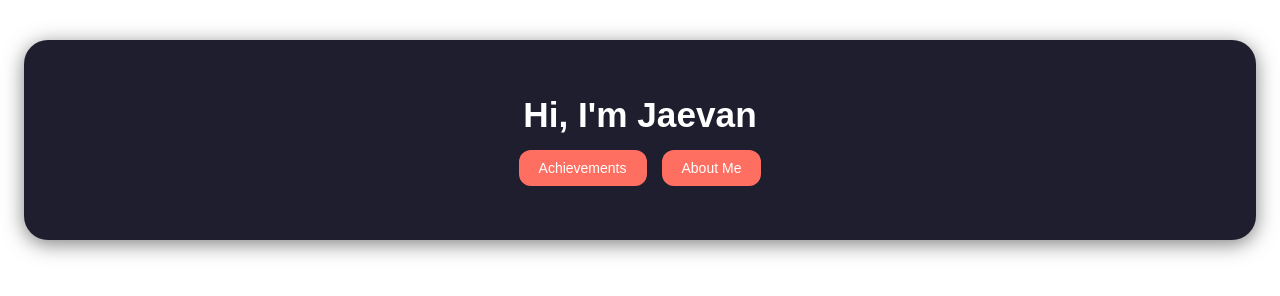
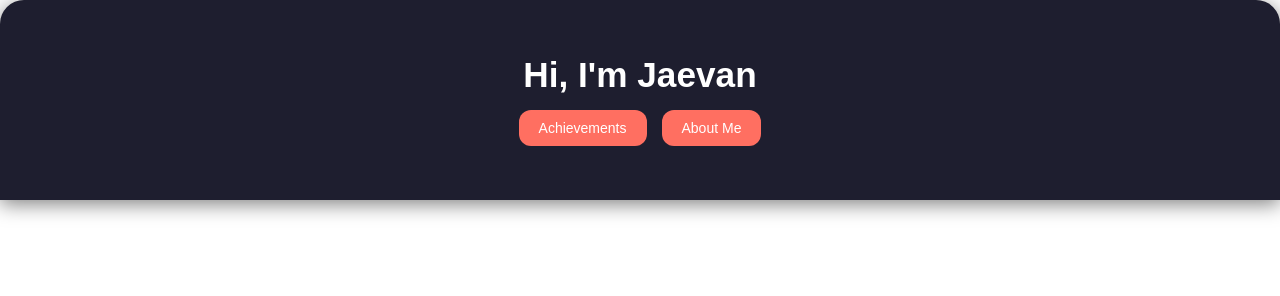
Before and after one commit to JaevanL/portfolio-embed, a plain HTML site: page index.html in a window 1280 px wide. Drawn offline with Linux system fonts and the light colour scheme.

Commit message:
Update index.html

```diff
--- a/index.html
+++ b/index.html
@@ -14,20 +14,18 @@
       font-family: Arial, sans-serif;
     }
 
-    /* Header container */
     .header {
-      width: 90%;                /* leave space for rounded sides */
-      height: 200px;             /* fixed height */
-      background-color: #1e1e2f; /* dark professional background */
+      width: 100%;                /* full width */
+      height: 200px;              /* fixed height */
+      background-color: #1e1e2f;  /* dark professional background */
       color: #ffffff;
       display: flex;
       flex-direction: column;
-      justify-content: center;   /* vertical centering */
-      align-items: center;       /* horizontal centering */
-      padding: 0 40px;
-      border-radius: 24px;       /* rounded sides */
-      margin: 40px auto;         /* center horizontally */
-      box-shadow: 0 4px 20px rgba(0,0,0,0.5); /* subtle depth */
+      justify-content: center;
+      align-items: center;
+      border-top-left-radius: 24px;
+      border-top-right-radius: 24px;
+      box-shadow: 0 4px 20px rgba(0,0,0,0.5);
     }
 
     .header h1 {
```
